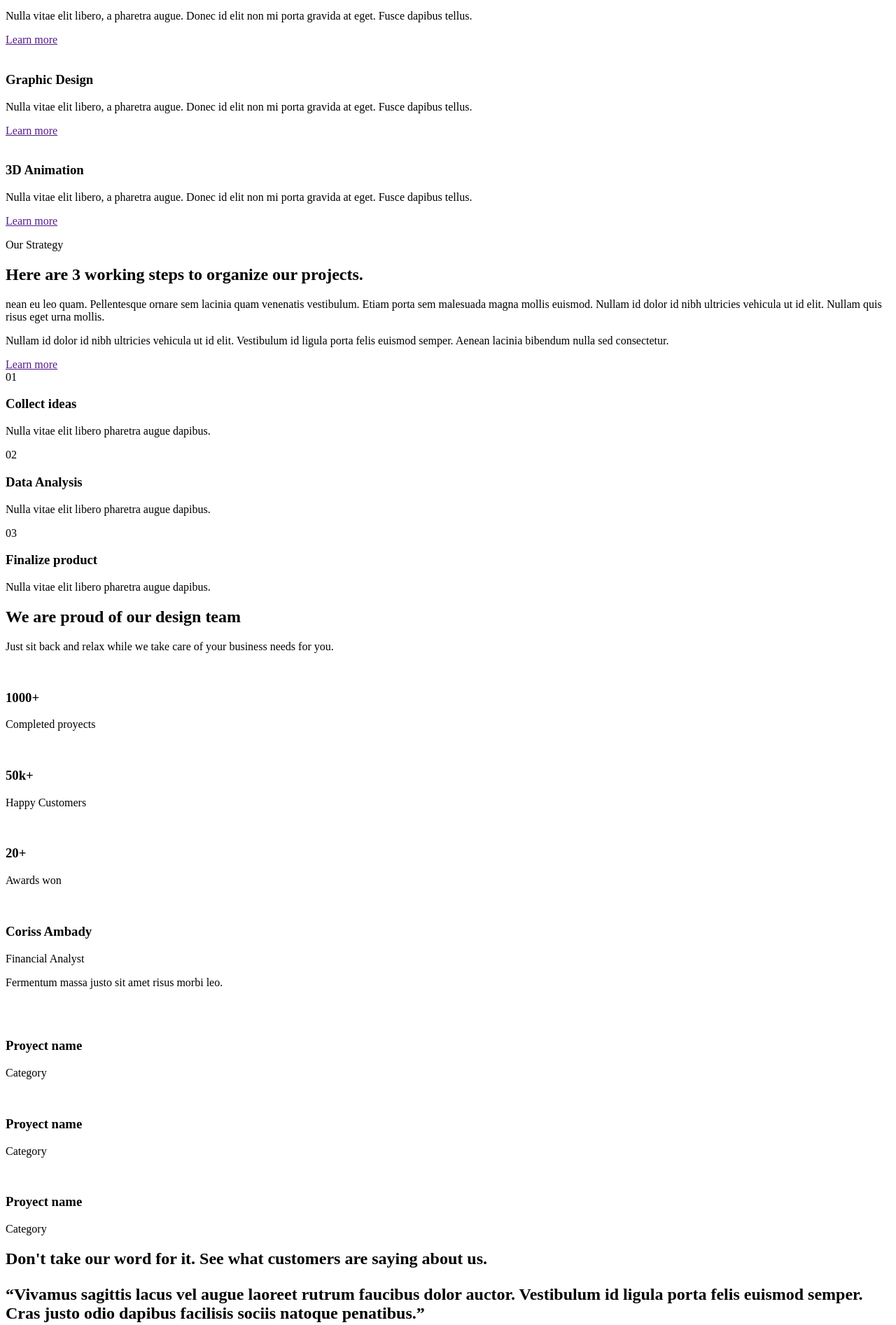
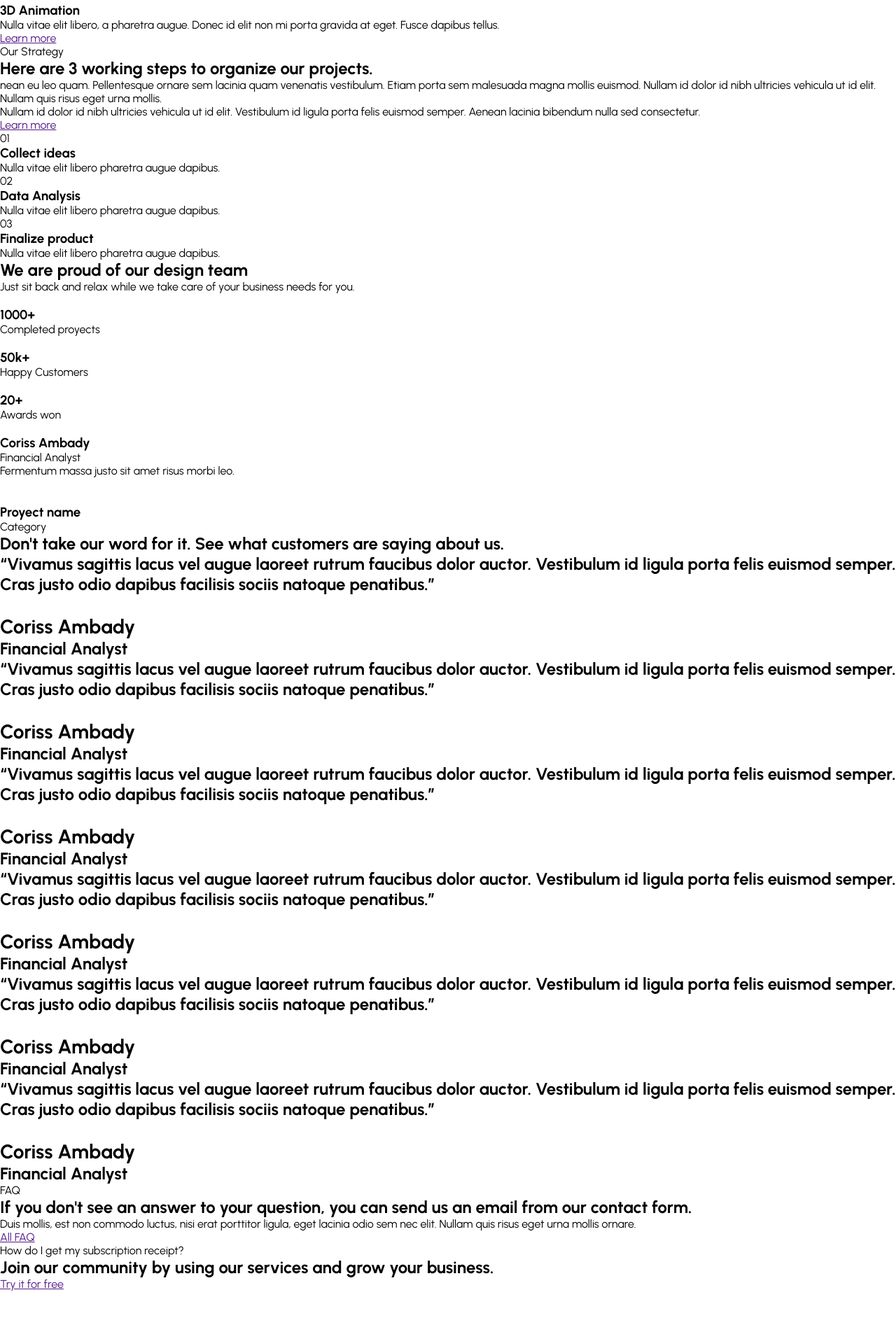
Before and after one commit to anabella-01/proyecto-web, a plain HTML site: page index.html in a window 1280 px wide. Shown: the part 443-2336 px from the top of the page at 70% size. After the commit the page ends 2287 px from the top, so only its background shows below. Drawn offline with Linux system fonts and the light colour scheme.

Commit message:
styles: add stylesheet

```diff
--- a/index.html
+++ b/index.html
@@ -4,6 +4,10 @@
     <meta charset="UTF-8">
     <meta name="viewport" content="width=device-width, initial-scale=1.0">
     <title>Proyecto web</title>
+    <link rel="stylesheet" href="style.css">
+    <link rel="preconnect" href="https://fonts.googleapis.com">
+<link rel="preconnect" href="https://fonts.gstatic.com" crossorigin>
+<link href="https://fonts.googleapis.com/css2?family=Urbanist:ital,wght@0,100..900;1,100..900&display=swap" rel="stylesheet">
 </head>
 <body>
     <nav>
@@ -136,16 +140,6 @@
             <h3>Proyect name</h3>
             <p>Category</p>
         </div>
-        <div class="project">
-            <img src="" alt="">
-            <h3>Proyect name</h3>
-            <p>Category</p>
-        </div>
-        <div class="project">
-            <img src="" alt="">
-            <h3>Proyect name</h3>
-            <p>Category</p>
-        </div>
     </section>
     <section class="testimonials">
     <h2>Don't take our word for it. See what customers are saying about us.<h2>
--- /dev/null
+++ b/style.css
@@ -0,0 +1,17 @@
+:root{
+    --primary-color: #5EB9F0;
+    --paragraph-color: #60697B;
+    --heading-color: #343F52;
+    --skyblue: #E5F4FD;
+    --white: #fff;
+}
+
+body{
+    font-family: "Urbanist", sans-serif;
+}
+
+*{
+    box-sizing: border-box;
+    margin: 0;
+    padding: 0;
+}
```
